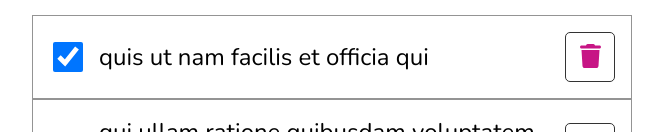
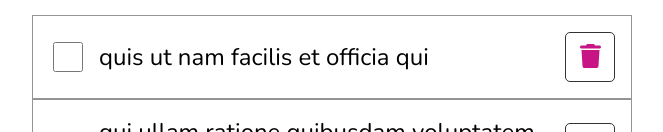
Before and after one commit to rayleigh420/ReactTS_ReduxJS-Toolkit, a React (Vite) app: page / in a window 1280 px wide. Shown: the part 191-323 px from the top of the page, without its empty margins (308-971 px from the left). Built offline with nearby package versions, Linux system fonts and the light colour scheme; data requests are answered from the project's data file.

Commit message:
Update todo

```diff
--- a/data/db.json
+++ b/data/db.json
@@ -4,7 +4,7 @@
       "userId": 1,
       "id": 2,
       "title": "quis ut nam facilis et officia qui",
-      "completed": true
+      "completed": false
     },
     {
       "userId": 1,
--- a/src/features/todos/TodoList.tsx
+++ b/src/features/todos/TodoList.tsx
@@ -3,8 +3,9 @@ import { FontAwesomeIcon } from "@fortawesome/react-fontawesome"
 import axios from "axios"
 import { useEffect } from "react"
 import { useAppDispatch, useAppSelector } from "../../app/hooks"
+import { Todo } from "../../types/todoTypes"
 import AddTodoForm from "./AddTodoForm"
-import { fetchData, getTodo, getTodoError, getTodoStatus } from "./todoSlice"
+import { fetchData, getTodo, getTodoError, getTodoStatus, udpateTodo } from "./todoSlice"
 
 const TodoList = () => {
 
@@ -28,6 +29,10 @@ const TodoList = () => {
         }
     }, [status, dispatch])
 
+    const changeComplete = (todo: Todo) => {
+        dispatch(udpateTodo(todo))
+    }
+
     let content;
     if (status == 'loading') {
         content = <p>Loading</p>
@@ -40,9 +45,9 @@ const TodoList = () => {
                             type="checkbox"
                             checked={todo.completed}
                             id={String(todo.id)}
-                        //   onChange={() =>
-                        //     changeComplete({ ...todo, completed: !todo.completed })
-                        //   }
+                            onChange={() =>
+                                changeComplete({ ...todo, completed: !todo.completed })
+                            }
                         />
                         <label htmlFor={String(todo.id)}>{todo.title}</label>
                     </div>
--- a/src/features/todos/todoSlice.ts
+++ b/src/features/todos/todoSlice.ts
@@ -39,6 +39,12 @@ const todo = createSlice({
             .addCase(addTodo.fulfilled, (state, action) => {
                 state.todoList.push(action.payload)
             })
+            .addCase(udpateTodo.fulfilled, (state, action) => {
+                const { id } = action.payload;
+                let todo = state.todoList.filter((item) => item.id !== id);
+                todo.push(action.payload);
+                state.todoList = todo;
+            })
     }
 })
 
@@ -60,6 +66,19 @@ export const addTodo = createAsyncThunk('todos/addTodo', async (todo: Todo, thun
     }
 })
 
+export const udpateTodo = createAsyncThunk('todos/udpateTodo', async (todo: Todo) => {
+    try {
+        const { id } = todo;
+        let result = await axios.put(
+            `http://localhost:3500/todos/${id}`,
+            todo
+        );
+        return result.data;
+    } catch (e: any) {
+        return e.message;
+    }
+})
+
 export const getTodoStatus = (state: RootState) => state.todo.status
 export const getTodoError = (state: RootState) => state.todo.error
 
```
